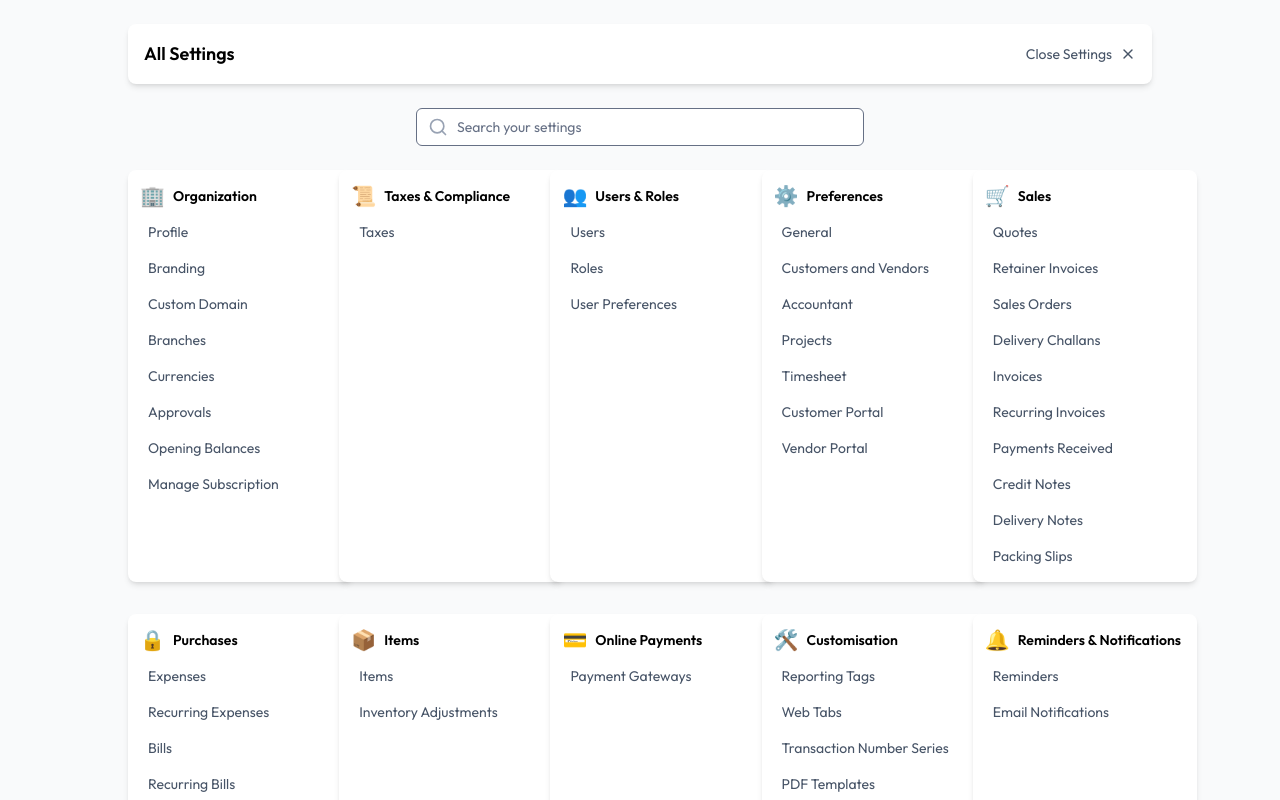
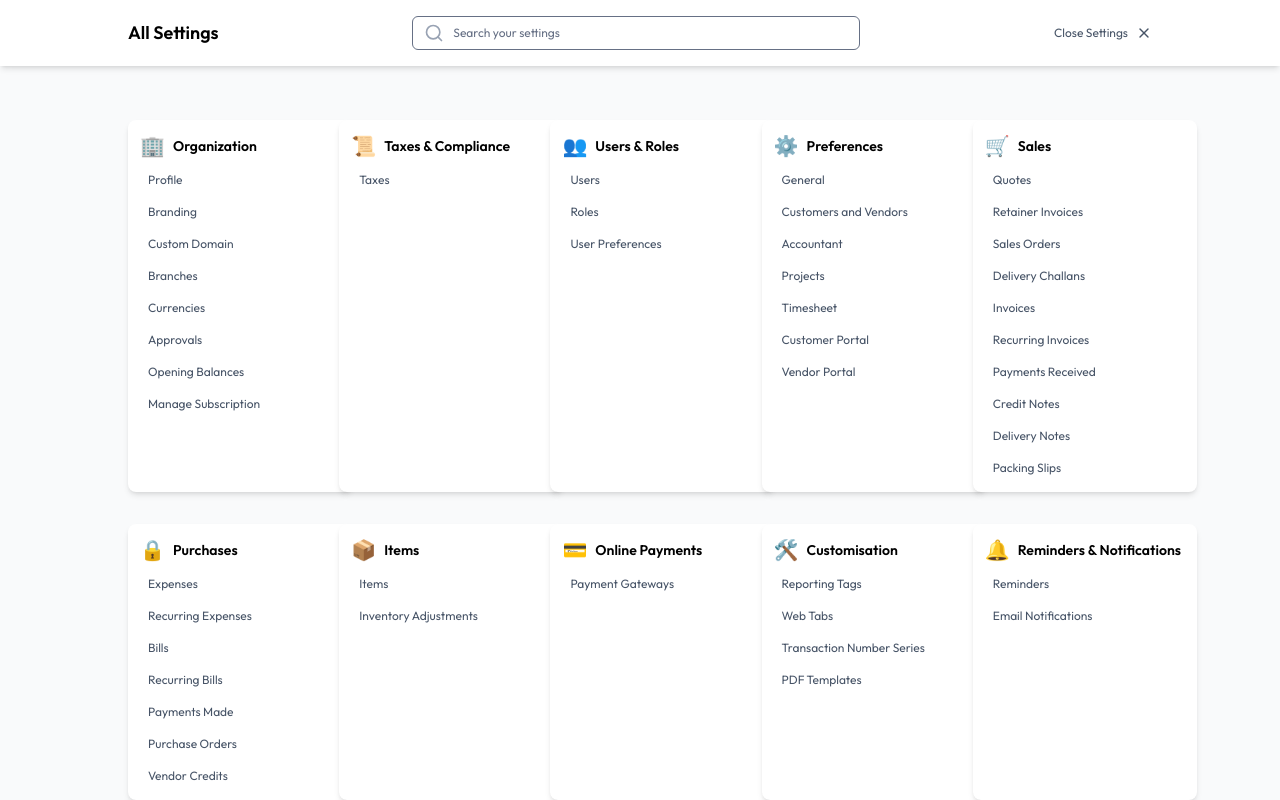
Before and after one commit to hibayoussef/sann-cp, a React (Vite) app: page /settings in a window 1280 px wide. Shown: the top 800 px of the page. Built offline with nearby package versions, Linux system fonts and the light colour scheme.

Commit message:
[UPDATE] update data

```diff
--- a/src/App.tsx
+++ b/src/App.tsx
@@ -5,9 +5,21 @@ import RoutesComponent from "./routes/Routes";
 import { useLocaliztionStore } from "./store/useLocaliztionStore";
 import { DirectionProvider } from "@radix-ui/react-direction";
 import LanguageSync from "./LanguageSync";
+import { useEffect } from "react";
+import { useAuthStore } from "./store/useAuthStore";
+import { useNavigate } from "react-router";
 
 export default function App() {
   const { direction } = useLocaliztionStore();
+  const { isAuthenticated } = useAuthStore();
+  const navigate = useNavigate();
+
+  useEffect(() => {
+    if (isAuthenticated) {
+      navigate("/home");
+    }
+  }, [isAuthenticated, navigate]);
+
   return (
     <div dir={direction}>
       <DirectionProvider dir={direction}>
--- a/src/pages/Settings/Settings.tsx
+++ b/src/pages/Settings/Settings.tsx
@@ -75,28 +75,23 @@ const categories = [
 
 export default function Settings() {
   return (
-    <div className="p-6 bg-gray-50 min-h-screen px-6 sm:px-16 md:px-24 lg:px-32 text-sm">
+    <div className="p-6 bg-gray-50 min-h-screen px-6 sm:px-16 md:px-24 lg:px-32 text-xs">
       {/* Header */}
-      <div className="bg-white p-4 shadow-md rounded-lg mb-6 flex justify-between items-center">
+      <div className="bg-white p-4 shadow-md mb-6 flex justify-between items-center w-full fixed top-0 left-0 right-0 z-10 px-6 sm:px-16 md:px-24 lg:px-32">
         <h2 className="text-lg font-semibold">All Settings</h2>
-        <button className="flex items-center text-gray-600 hover:text-red-500 text-sm">
+        <div className="relative w-full max-w-md mx-auto">
+          <Search className="absolute left-3 top-1/2 transform -translate-y-1/2 w-5 h-5 text-gray-400" />
+          <input type="text" placeholder="Search your settings" className="pl-10 border rounded-md w-full p-2 text-xs" />
+        </div>
+        <button className="flex items-center text-gray-600 hover:text-red-500 text-xs">
           Close Settings <X className="w-4 h-4 ml-2" />
         </button>
       </div>
 
-      {/* Search Bar */}
-      <div className="flex justify-center mb-6">
-        <div className="relative w-full max-w-md">
-          <Search className="absolute left-3 top-1/2 transform -translate-y-1/2 w-5 h-5 text-gray-400" />
-          <input type="text" placeholder="Search your settings" className="pl-10 border rounded-md w-full p-2 text-sm" />
-        </div>
-      </div>
-
-      {/* Settings Grid */}
-      <div className="grid grid-cols-1 sm:grid-cols-2 md:grid-cols-3 lg:grid-cols-4 xl:grid-cols-5 gap-8">
+      <div className="mt-24 grid grid-cols-1 sm:grid-cols-2 md:grid-cols-3 lg:grid-cols-4 xl:grid-cols-5 gap-8">
         {categories.map((category, index) => (
-          <div key={index} className="bg-white shadow-md hover:shadow-lg transition rounded-lg p-3 w-56 mx-auto">
-            <div className="flex items-center gap-2 text-md font-semibold mb-2">
+          <div key={index} className="bg-white shadow-md hover:shadow-lg transition rounded-lg p-3 w-56 mx-auto text-xs">
+            <div className="flex items-center gap-2 text-sm font-semibold mb-2">
               <span className="text-xl">{category.icon}</span>
               {category.title}
             </div>
@@ -104,7 +99,7 @@ export default function Settings() {
               {category.links.map((link, i) => (
                 <li
                   key={i}
-                  className="cursor-pointer text-gray-600 hover:text-blue-600 hover:bg-blue-100 px-2 py-1 rounded-md transition text-sm"
+                  className="cursor-pointer text-gray-600 hover:text-blue-600 hover:bg-blue-100 px-2 py-1 rounded-md transition text-xs"
                 >
                   {link}
                 </li>
--- a/src/routes/Routes.tsx
+++ b/src/routes/Routes.tsx
@@ -58,7 +58,6 @@ const RoutesComponent = () => {
 
         <Route path="/categories/sub" element={<Brands />} />
 
-
         {/* <Route path="/categories/sub/create" element={<CreateSubCategory />} /> */}
 
         <Route path="/units" element={<Units />} />
@@ -72,6 +71,7 @@ const RoutesComponent = () => {
         <Route path="/sub-units/:id" element={<Blank />} />
         <Route path="/profile" element={<UserProfiles />} /> */}
 
+
         <Route path="/alerts" element={<Alerts />} />
         <Route path="/avatars" element={<Avatars />} />
         <Route path="/badge" element={<Badges />} />
@@ -81,7 +81,6 @@ const RoutesComponent = () => {
         <Route path="/line-chart" element={<LineChart />} />
         <Route path="/bar-chart" element={<BarChart />} />
       </Route>
-
         <Route path="/settings" element={<Settings />} />
 
       <Route path="*" element={<NotFound />} />
```
